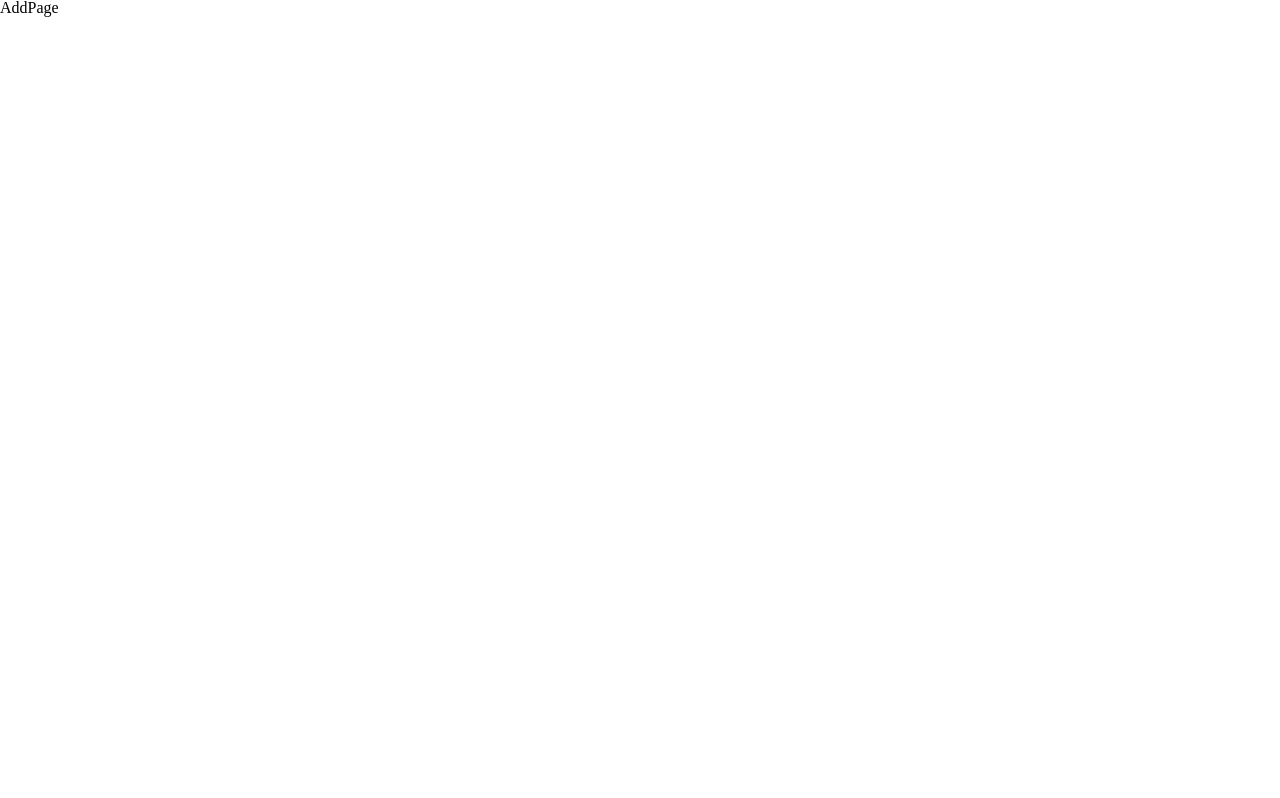
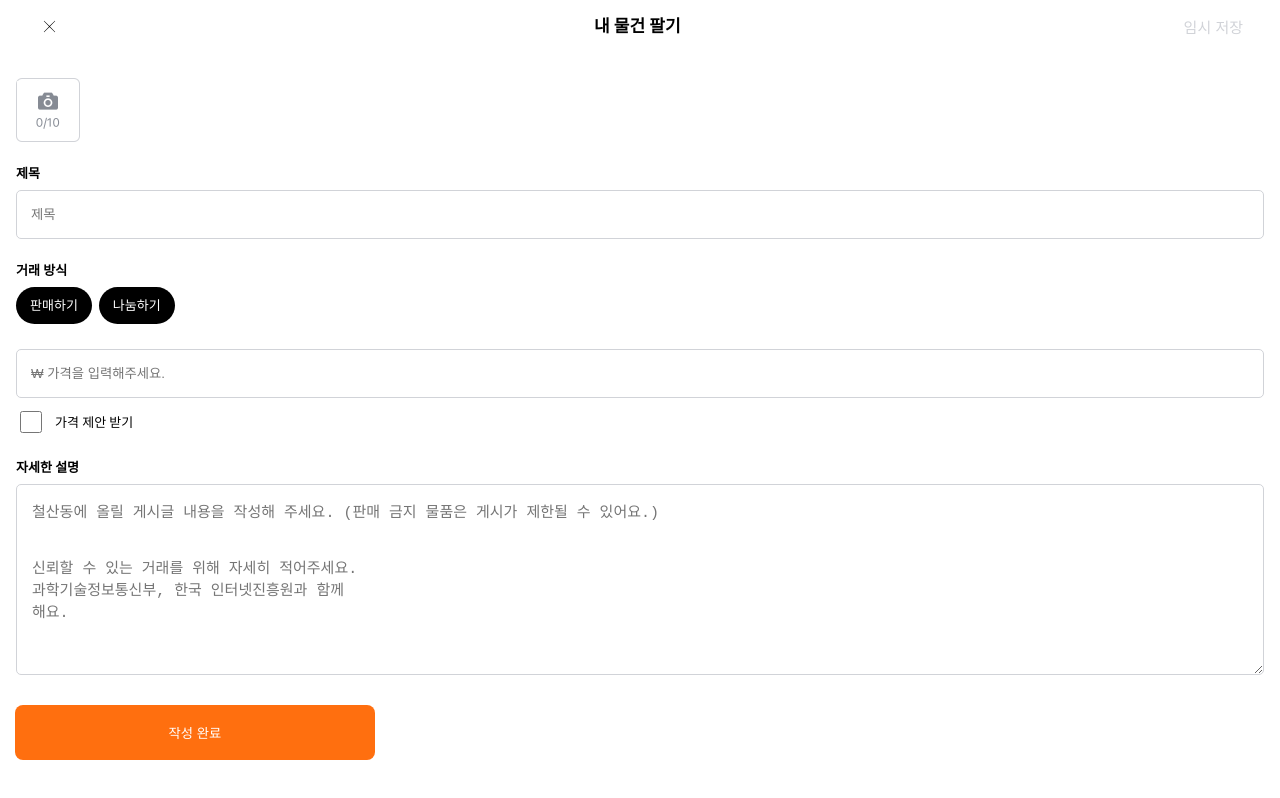
Before and after one commit to GraphQLStudy-Practice/daangn-client, a React (Vite) app: page /add in a window 1280 px wide. Shown: the top 798 px of the page. Built offline with nearby package versions, Linux system fonts and the light colour scheme.

Commit message:
publishing

```diff
--- a/src/views/AddPage.tsx
+++ b/src/views/AddPage.tsx
@@ -1,5 +1,185 @@
+import styled from "@emotion/styled";
+
 const AddPage = () => {
-  return <div>AddPage</div>;
+  return (
+    <Wrapper>
+      <Header>
+        <CloseBtn>
+          <img src="src/assets/icon_close.svg" />
+        </CloseBtn>
+        <H1>내 물건 팔기</H1>
+        <DraftBtn type="button">임시 저장</DraftBtn>
+      </Header>
+      <ImgBtn type="file" />
+      <InputWrapper>
+        <Label>제목</Label>
+        <Input placeholder="제목" />
+      </InputWrapper>
+      <InputWrapper>
+        <Label>거래 방식</Label>
+        <RadioWrapper>
+          <RadioInput type="radio" id="판매하기" />
+          <RadioLabel htmlFor="판매하기">판매하기</RadioLabel>
+          <RadioInput type="radio" id="나눔하기" />
+          <RadioLabel htmlFor="나눔하기">나눔하기</RadioLabel>
+        </RadioWrapper>
+      </InputWrapper>
+      <InputWrapper>
+        <Input placeholder="&#8361; 가격을 입력해주세요." />
+        <CheckWrapper>
+          <CheckInput type="checkbox" id="가격제안받기" />
+          <CheckLabel htmlFor="가격제안받기">가격 제안 받기</CheckLabel>
+        </CheckWrapper>
+      </InputWrapper>
+      <InputWrapper>
+        <Label>자세한 설명</Label>
+        <TextArea
+          placeholder={`철산동에 올릴 게시글 내용을 작성해 주세요. (판매 금지 물품은 게시가 제한될 수 있어요.)
+
+
+신뢰할 수 있는 거래를 위해 자세히 적어주세요.
+과학기술정보통신부, 한국 인터넷진흥원과 함께
+해요.`}
+        />
+      </InputWrapper>
+      <InputWrapper>
+        <Label>거래 희망 장소</Label>
+        <Input placeholder="위치 추가" />
+      </InputWrapper>
+      <Footer>
+        <Button type="button">작성 완료</Button>
+      </Footer>
+    </Wrapper>
+  );
 };
 
 export default AddPage;
+
+const Wrapper = styled.section`
+  display: flex;
+  flex-direction: column;
+  gap: 25px;
+
+  padding: 0px 16px 163px 16px;
+`;
+
+const Header = styled.header`
+  display: flex;
+  justify-content: space-between;
+  align-items: center;
+
+  padding: 15px 15px 15px 24px;
+`;
+
+const CloseBtn = styled.i`
+  width: 57px;
+  height: 19px;
+  line-height: 19px;
+
+  & > img {
+    width: 19px;
+    height: 19px;
+  }
+`;
+
+const H1 = styled.h1`
+  font-size: 17px;
+  font-weight: bold;
+`;
+
+const DraftBtn = styled.button`
+  font-size: 15px;
+  color: #d1d3d8;
+  border: none;
+  background-color: transparent;
+`;
+
+const ImgBtn = styled.input`
+  width: 64px;
+  height: 64px;
+  background-image: url("src/assets/img_button.png");
+  color: white;
+
+  &::file-selector-button {
+    display: none;
+  }
+`;
+
+const InputWrapper = styled.div`
+  display: flex;
+  flex-direction: column;
+  gap: 10px;
+`;
+
+const Label = styled.label`
+  font-size: 13px;
+  font-weight: bold;
+`;
+
+const Input = styled.input`
+  border: 1px solid #d1d3d8;
+  border-radius: 5px;
+  padding: 16px 14px;
+`;
+
+const RadioWrapper = styled.div`
+  display: flex;
+  gap: 7px;
+  align-items: center;
+`;
+const RadioLabel = styled.label`
+  padding: 12px 14px;
+  border-radius: 20px;
+  background-color: black;
+  color: white;
+  font-size: 13px;
+`;
+const RadioInput = styled.input`
+  display: none;
+`;
+
+const CheckWrapper = styled.div`
+  display: flex;
+  align-items: center;
+  gap: 10px;
+`;
+const CheckInput = styled.input`
+  width: 22px;
+  height: 22px;
+  border: 1px solid #d1d3d8;
+  border-radius: 5px;
+`;
+
+const CheckLabel = styled.label`
+  font-size: 13px;
+`;
+
+const TextArea = styled.textarea`
+  height: 159px;
+  border: 1px solid #d1d3d8;
+  border-radius: 5px;
+  padding: 15px;
+  font-size: 15px;
+`;
+
+const Footer = styled.footer`
+  position: fixed;
+  bottom: 0;
+  width: 100vw;
+  margin-left: -16px;
+  z-index: 1;
+  background-color: white;
+  padding: 15px 15px 40px 15px;
+`;
+const Button = styled.button`
+  display: flex;
+  justify-content: center;
+  align-items: center;
+  padding: 18px;
+  height: 55px;
+  width: 360px;
+  background-color: #ff6f0f;
+  border-radius: 8px;
+  border: none;
+  color: white;
+`;
```
Also changed, not shown: src/assets/IconClose.jsx (added, +16 -0 lines), src/assets/icon_close.svg (added), src/assets/img_button.png (added).
